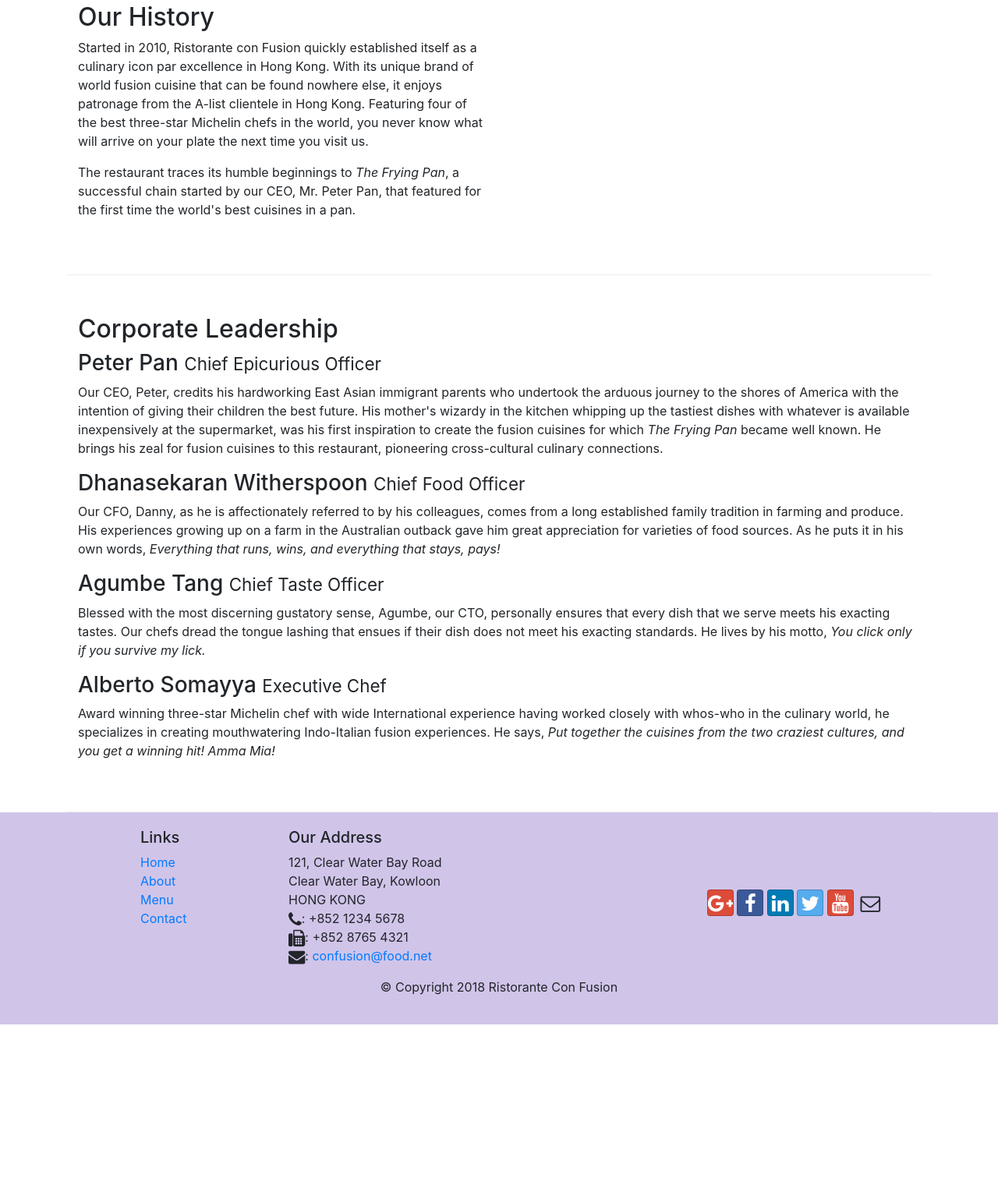
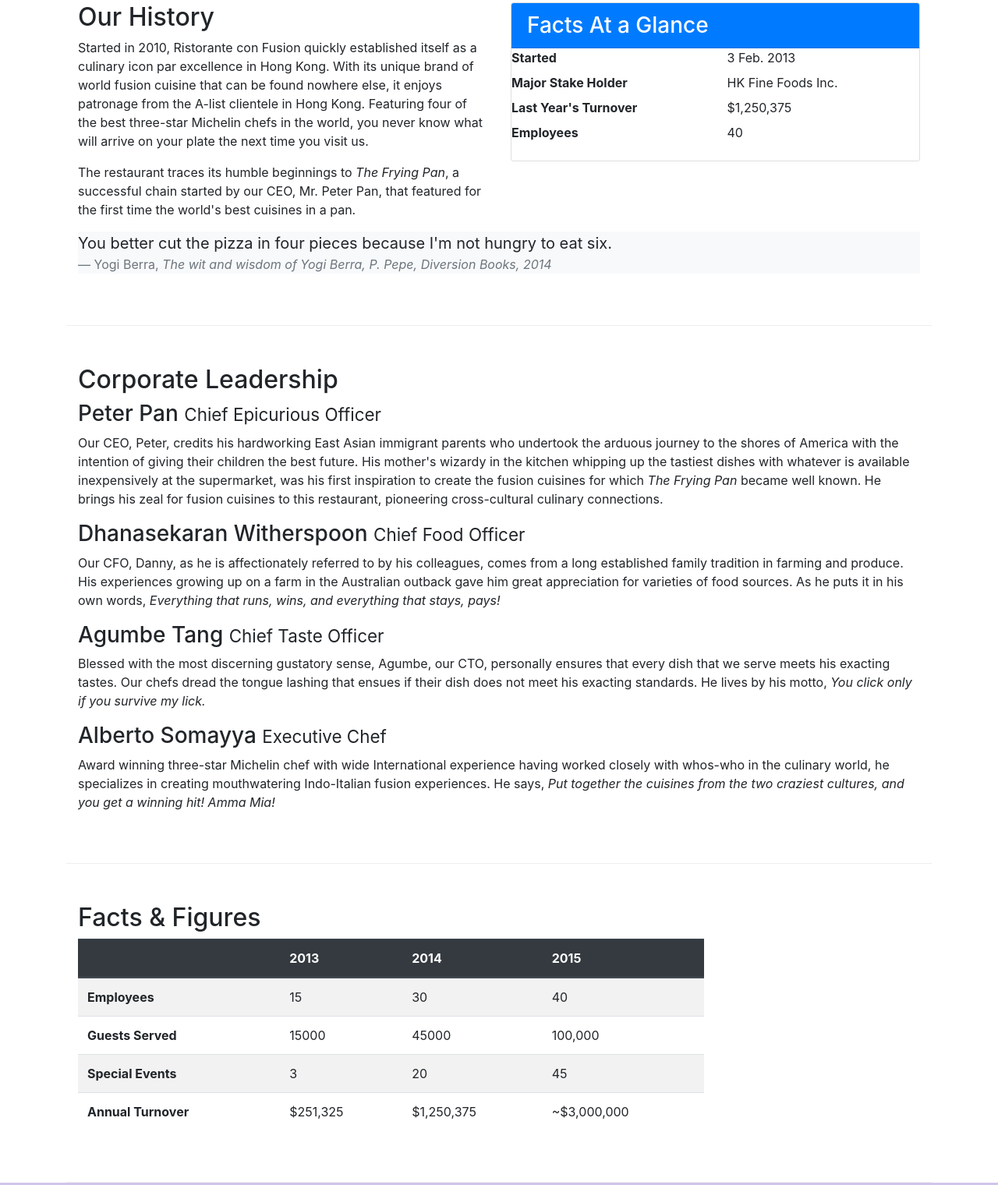
Before and after one commit to Arnabjana1999/web_frontend, a website: page Bootstrap4/conFusion/aboutus.html in a window 1280 px wide. Shown: the part 512-2032 px from the top of the page at 78% size. Before the commit the page ends 1826 px from the top, so only its background shows below. Drawn offline with nearby package versions, Linux system fonts and the light colour scheme; files whose address does not match are found by name.

Commit message:
Bootstrap Tables and Cards

```diff
--- a/Bootstrap4/conFusion/aboutus.html
+++ b/Bootstrap4/conFusion/aboutus.html
@@ -66,8 +66,39 @@
                 <p>Started in 2010, Ristorante con Fusion quickly established itself as a culinary icon par excellence in Hong Kong. With its unique brand of world fusion cuisine that can be found nowhere else, it enjoys patronage from the A-list clientele in Hong Kong.  Featuring four of the best three-star Michelin chefs in the world, you never know what will arrive on your plate the next time you visit us.</p>
                 <p>The restaurant traces its humble beginnings to <em>The Frying Pan</em>, a successful chain started by our CEO, Mr. Peter Pan, that featured for the first time the world's best cuisines in a pan.</p>
             </div>
-            <div>
+
+            <div class="col-12 col-sm-6">
+                <div class="card">
+                    <h3 class="card-header bg-primary text-white">Facts At a Glance</h3>
+                    <div class="car-body">
+                        <dl class="row">
+                            <dt class="col-6">Started</dt>
+                            <dd class="col-6">3 Feb. 2013</dd>
+                            <dt class="col-6">Major Stake Holder</dt>
+                            <dd class="col-6">HK Fine Foods Inc.</dd>
+                            <dt class="col-6">Last Year's Turnover</dt>
+                            <dd class="col-6">$1,250,375</dd>
+                            <dt class="col-6">Employees</dt>
+                            <dd class="col-6">40</dd>
+                        </dl>
+                    </div>
+                </div>
             </div>
+
+            <div class="col-12">
+                <div class="cardcard-body bg-light">
+                    <blockquote class="blockquote">
+                        <p class="mb-0">You better cut the pizza in four pieces
+                            because I'm not hungry to eat six.
+                        </p>
+                        <footer class="blockquote-footer">Yogi Berra,
+                            <cite title="Source Title"> The wit and wisdom of Yogi Berra, P. Pepe, Diversion Books, 2014
+                            </cite>
+                        </footer>
+                    </blockquote>
+                </div>
+            </div>
+
         </div>
 
 
@@ -83,6 +114,52 @@
                 <h3>Alberto Somayya <small>Executive Chef</small></h3>
                 <p class="d-none d-sm-block">Award winning three-star Michelin chef with wide International experience having worked closely with whos-who in the culinary world, he specializes in creating mouthwatering Indo-Italian fusion experiences. He says, <em>Put together the cuisines from the two craziest cultures, and you get a winning hit! Amma Mia!</em></p>
             </div>
+       </div>
+
+       <div class="row row-content">
+           <div class="col-12 col-sm-9">
+               <h2>Facts &amp; Figures</h2>
+               <div class="table-responsive">
+                   <table class="table table-striped">
+                       <thead class="thead-dark">
+                            <tr>
+                                <th>&nbsp;</th>
+                                <th>2013</th>
+                                <th>2014</th>
+                                <th>2015</th>
+                            </tr>
+                       </thead>
+
+                       <tbody>
+                            <tr>
+                                <th>Employees</th>
+                                <td>15</td>
+                                <td>30</td>
+                                <td>40</td>
+                            </tr>
+                            <tr>
+                                <th>Guests Served</th>
+                                <td>15000</td>
+                                <td>45000</td>
+                                <td>100,000</td>
+                            </tr>
+                            <tr>
+                                <th>Special Events</th>
+                                <td>3</td>
+                                <td>20</td>
+                                <td>45</td>
+                            </tr>
+                            <tr>
+                                <th>Annual Turnover</th>
+                                <td>$251,325</td>
+                                <td>$1,250,375</td>
+                                <td>~$3,000,000</td>
+                            </tr>
+                    </tbody>
+
+                   </table>
+               </div>
+           </div>
        </div>
 
     </div>
```
